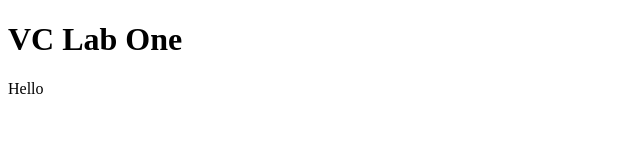
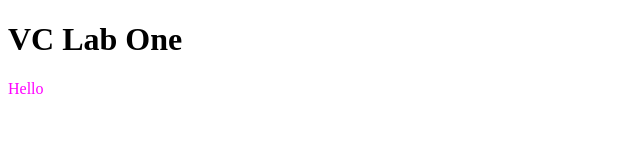
Before and after one commit to Tatyanac94/March-4-Lab, a plain HTML site: page index.html in a window 1280 px wide. Shown: the full height of the page, 0-640 px from the left. Drawn offline with Linux system fonts and the light colour scheme.

Commit message:
Added color to P tag on CSS

```diff
--- a/style.css
+++ b/style.css
@@ -2,3 +2,6 @@
   height: 100%;
   width: 100%;
 }
+p {
+  color: magenta
+}
```
